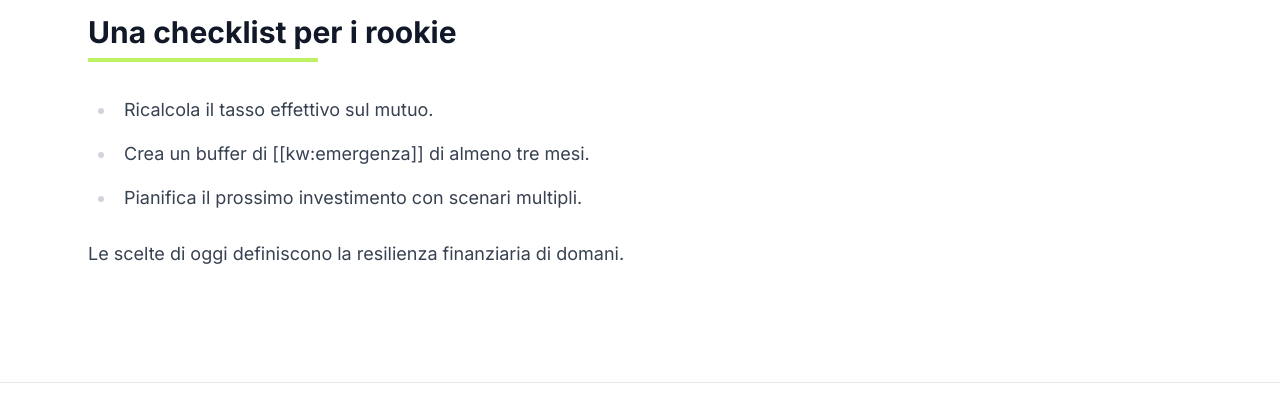
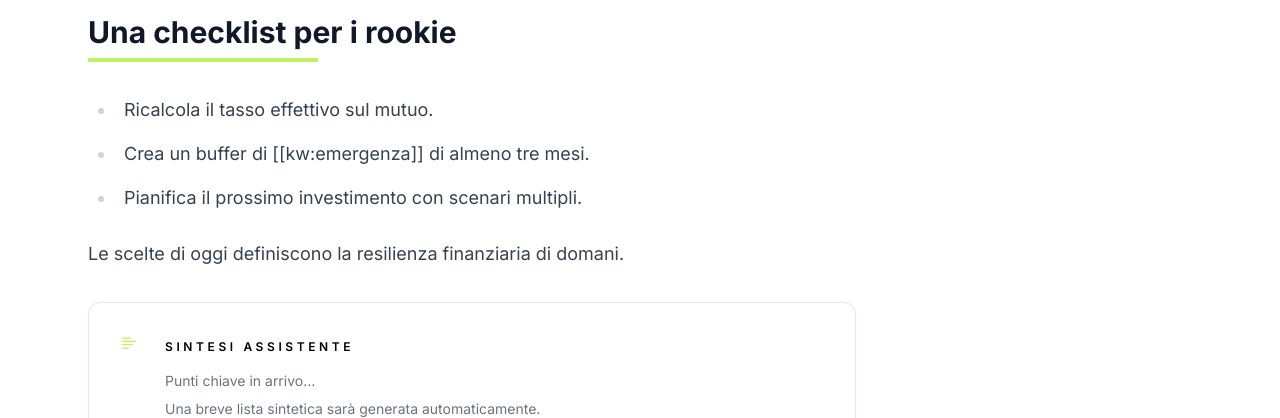
Before and after one commit to brainstormersia-cmd/EDITORIAL-WEBSITE, an Astro site: page /blog/analisi-tassi in a window 1280 px wide. Shown: the part 1408-1826 px from the top of the page. Built offline with nearby package versions, Linux system fonts and the light colour scheme; Astro itself is replaced by a stand-in of ours.

Commit message:
Add assistant summary placeholder to blog posts

```diff
--- /dev/null
+++ b/src/components/AssistantSummary.astro
@@ -0,0 +1,33 @@
+---
+---
+<div
+  class="mt-8 rounded-xl border border-border bg-white shadow-sm focus-within:ring-2 focus-within:ring-accent"
+>
+  <div class="flex gap-4 p-4 md:p-5">
+    <div
+      class="flex h-10 w-10 items-center justify-center rounded-full bg-bg text-accent"
+      aria-hidden="true"
+    >
+      <svg
+        viewBox="0 0 24 24"
+        class="h-5 w-5"
+        fill="none"
+        stroke="currentColor"
+        stroke-width="1.5"
+        stroke-linecap="round"
+        stroke-linejoin="round"
+      >
+        <path d="M4 6h10" />
+        <path d="M4 10h16" />
+        <path d="M4 14h12" />
+        <path d="M4 18h8" />
+      </svg>
+    </div>
+    <div class="flex-1 space-y-2">
+      <p class="text-xs font-semibold uppercase tracking-[0.3em] text-fg">Sintesi assistente</p>
+      <p class="text-sm text-muted">Punti chiave in arrivo…</p>
+      <p class="text-sm text-muted">Una breve lista sintetica sarà generata automaticamente.</p>
+      <p class="text-sm text-muted">Mantieni lo sguardo qui per le prossime novità.</p>
+    </div>
+  </div>
+</div>
--- a/src/layouts/BlogPost.astro
+++ b/src/layouts/BlogPost.astro
@@ -2,6 +2,7 @@
 import { Image } from "astro:assets";
 import BaseLayout from "./BaseLayout.astro";
 import AuthorByline from "../components/AuthorByline.astro";
+import AssistantSummary from "../components/AssistantSummary.astro";
 import { SITE_CONFIG } from "../consts";
 
 const { frontmatter, image, content, url } = Astro.props;
@@ -43,6 +44,7 @@ const jsonLd = {
     </div>
     <div class="article-content prose prose-lg mt-10 max-w-3xl">
       <slot />
+      <AssistantSummary />
     </div>
   </article>
   <script type="application/ld+json" is:inline>{JSON.stringify(jsonLd)}</script>
```
